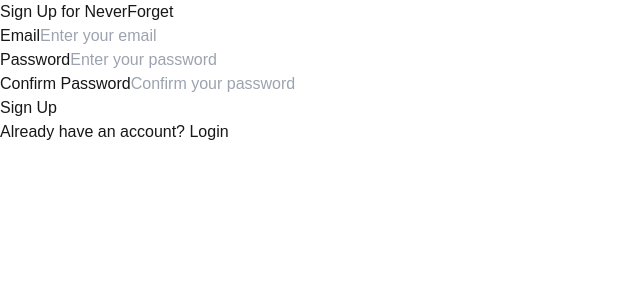
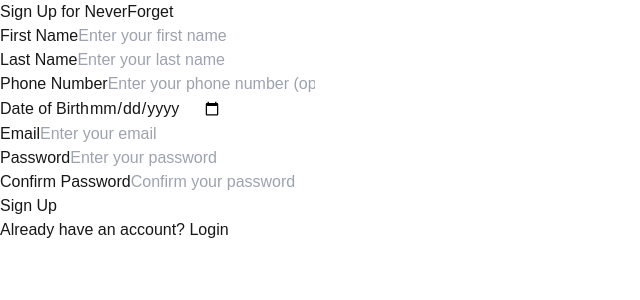
Before and after one commit to TemperateGrassland/never-forget, a Next.js app: page /login in a window 1280 px wide. Both pictures are taken after a click on the button "Sign Up". Shown: the top 300 px of the page, without its empty margins (0-640 px from the left). Built offline with nearby package versions, Linux system fonts and the light colour scheme.

Commit message:
add route for adding users

```diff
--- a/package.json
+++ b/package.json
@@ -9,15 +9,18 @@
     "lint": "next lint"
   },
   "dependencies": {
+    "@prisma/client": "^6.1.0",
+    "bcrypt": "^5.1.1",
     "dotenv": "^16.4.7",
     "next": "15.1.3",
+    "prisma": "^6.1.0",
     "react": "^19.0.0",
     "react-dom": "^19.0.0"
   },
   "devDependencies": {
     "@eslint/eslintrc": "^3",
     "@types/node": "^20",
-    "@types/react": "^19",
+    "@types/react": "^19.0.2",
     "@types/react-dom": "^19",
     "eslint": "^9",
     "eslint-config-next": "15.1.3",
--- a/src/app/api/users/route.js
+++ b/src/app/api/users/route.js
@@ -2,10 +2,11 @@ import { PrismaClient } from "@prisma/client";
 import bcrypt from "bcrypt";
 
 const prisma = new PrismaClient();
+console.log("generated prisma client");
 
 export async function POST(request) {
   try {
-    const { email, password } = await request.json();
+    const { email, password, firstName, lastName, phoneNumber, dateOfBirth } = await request.json();
 
     // Check if the user already exists
     const existingUser = await prisma.user.findUnique({ where: { email } });
@@ -23,6 +24,10 @@ export async function POST(request) {
       data: {
         email,
         passwordHash: hashedPassword,
+        firstName,
+        lastName,
+        phoneNumber,
+        dateOfBirth: dateOfBirth ? new Date(dateOfBirth) : null,
       },
     });
 
--- a/src/app/login/page.tsx
+++ b/src/app/login/page.tsx
@@ -4,10 +4,14 @@ import { useState } from "react";
 
 export default function LoginPage() {
   const [isLogin, setIsLogin] = useState(true); // Toggle between login and sign-up
+  const [email, setEmail] = useState(""); // Email state
   const [password, setPassword] = useState(""); // Password state
   const [confirmPassword, setConfirmPassword] = useState(""); // Confirm password state
+  const [firstName, setFirstName] = useState(""); // First name state
+  const [lastName, setLastName] = useState(""); // Last name state
+  const [phoneNumber, setPhoneNumber] = useState(""); // Phone number state
+  const [dateOfBirth, setDateOfBirth] = useState(""); // Date of birth state
   const [errorMessage, setErrorMessage] = useState(""); // Error message state
-  const [email, setEmail] = useState(""); // Email state
 
   const toggleForm = () => {
     setIsLogin(!isLogin);
@@ -31,7 +35,14 @@ export default function LoginPage() {
         const response = await fetch("/api/users", {
           method: "POST",
           headers: { "Content-Type": "application/json" },
-          body: JSON.stringify({ email, password }),
+          body: JSON.stringify({
+            email,
+            password,
+            firstName,
+            lastName,
+            phoneNumber,
+            dateOfBirth,
+          }),
         });
 
         if (!response.ok) {
@@ -58,6 +69,71 @@ export default function LoginPage() {
         </h2>
 
         <form onSubmit={handleSubmit}>
+          {!isLogin && (
+            <>
+              <div className="mb-4">
+                <label htmlFor="firstName" className="block text-gray-700 font-medium mb-2">
+                  First Name
+                </label>
+                <input
+                  type="text"
+                  id="firstName"
+                  name="firstName"
+                  value={firstName}
+                  onChange={(e) => setFirstName(e.target.value)}
+                  required
+                  className="w-full px-4 py-2 border rounded-lg focus:ring-2 focus:ring-indigo-500 focus:outline-none text-black"
+                  placeholder="Enter your first name"
+                />
+              </div>
+
+              <div className="mb-4">
+                <label htmlFor="lastName" className="block text-gray-700 font-medium mb-2">
+                  Last Name
+                </label>
+                <input
+                  type="text"
+                  id="lastName"
+                  name="lastName"
+                  value={lastName}
+                  onChange={(e) => setLastName(e.target.value)}
+                  required
+                  className="w-full px-4 py-2 border rounded-lg focus:ring-2 focus:ring-indigo-500 focus:outline-none text-black"
+                  placeholder="Enter your last name"
+                />
+              </div>
+
+              <div className="mb-4">
+                <label htmlFor="phoneNumber" className="block text-gray-700 font-medium mb-2">
+                  Phone Number
+                </label>
+                <input
+                  type="tel"
+                  id="phoneNumber"
+                  name="phoneNumber"
+                  value={phoneNumber}
+                  onChange={(e) => setPhoneNumber(e.target.value)}
+                  className="w-full px-4 py-2 border rounded-lg focus:ring-2 focus:ring-indigo-500 focus:outline-none text-black"
+                  placeholder="Enter your phone number (optional)"
+                />
+              </div>
+
+              <div className="mb-4">
+                <label htmlFor="dateOfBirth" className="block text-gray-700 font-medium mb-2">
+                  Date of Birth
+                </label>
+                <input
+                  type="date"
+                  id="dateOfBirth"
+                  name="dateOfBirth"
+                  value={dateOfBirth}
+                  onChange={(e) => setDateOfBirth(e.target.value)}
+                  className="w-full px-4 py-2 border rounded-lg focus:ring-2 focus:ring-indigo-500 focus:outline-none text-black"
+                />
+              </div>
+            </>
+          )}
+
           <div className="mb-4">
             <label htmlFor="email" className="block text-gray-700 font-medium mb-2">
               Email
```
Also changed, not shown: 1 other file (tests, documents, lock files or other folders).
